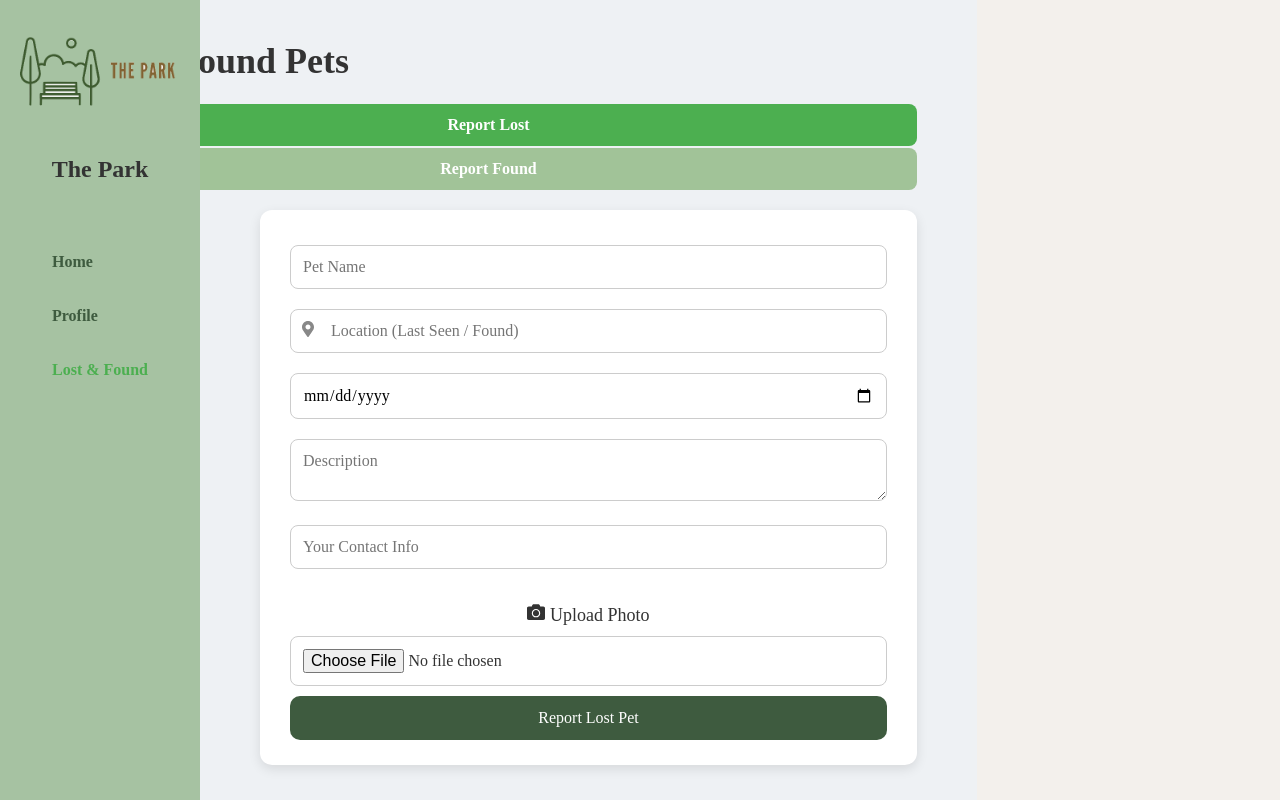
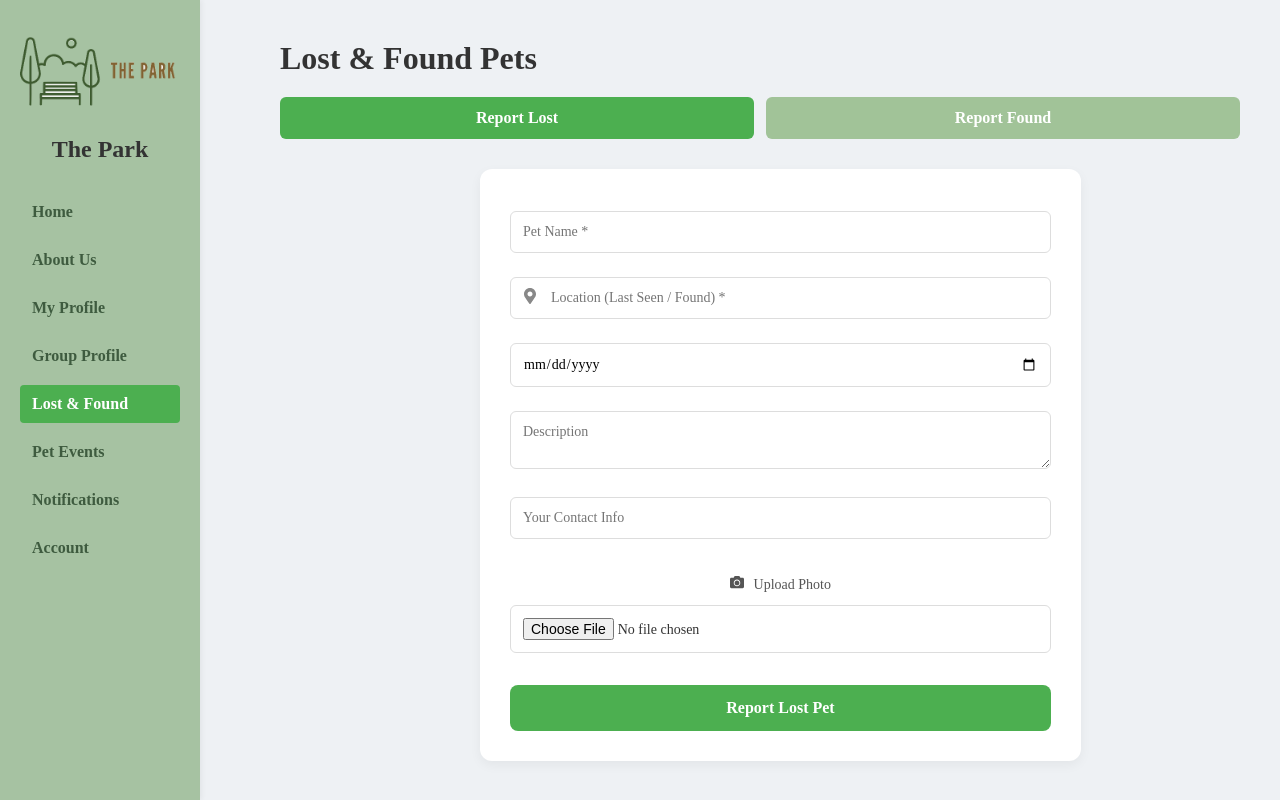
Before and after one commit to Monomyth14/Group1-COSC484, a React (Create React App) app in the folder the-park/: page /lost in a window 1280 px wide. Built offline with nearby package versions, Linux system fonts and the light colour scheme.

Commit message:
Fix LostAndFound layout: pin sidebar, push content, match app nav styles

```diff
--- a/the-park/src/LostAndFound.js
+++ b/the-park/src/LostAndFound.js
@@ -1,7 +1,14 @@
 import React, { useState } from 'react';
 import './Style/LostAndFound.css';
 import logo2 from './Images/logo2.png';
-import { FaCamera, FaMapMarkerAlt } from 'react-icons/fa';
+import cuteDog from './Images/cute-dog.jpg';
+import {
+  FaCamera,
+  FaMapMarkerAlt,
+  FaTrash,
+  FaRegHeart,
+  FaHeart,
+} from 'react-icons/fa';
 
 function LostAndFound() {
   const [tab, setTab] = useState('lost');
@@ -15,55 +22,124 @@ function LostAndFound() {
     contact: '',
   });
   const [photoPreview, setPhotoPreview] = useState(null);
+  const [searchTerm, setSearchTerm] = useState('');
 
-  const handleChange = (e) => {
+
+  const formatTimeAgo = (ts) => {
+    const diff = Date.now() - ts;
+    const minutes = Math.floor(diff / 60000);
+    if (minutes < 1) return 'Just now';
+    if (minutes < 60) return `Posted ${minutes}m ago`;
+    const hours = Math.floor(minutes / 60);
+    if (hours < 24) return `Posted ${hours}h ago`;
+    const days = Math.floor(hours / 24);
+    return `Posted ${days}d ago`;
+  };
+
+  const handleChange = (e) =>
     setForm({ ...form, [e.target.name]: e.target.value });
-  };
 
   const handleFileChange = (e) => {
     const file = e.target.files[0];
-    if (file) {
-      setPhotoPreview(URL.createObjectURL(file));
-    } else {
-      setPhotoPreview(null);
-    }
+    setPhotoPreview(file ? URL.createObjectURL(file) : null);
   };
 
   const handleSubmit = (e) => {
     e.preventDefault();
-    const newEntry = { ...form, photo: photoPreview };
-    if (tab === 'lost') {
-      setLostPets([newEntry, ...lostPets]);
-    } else {
-      setFoundPets([newEntry, ...foundPets]);
-    }
+    const entry = { ...form, photo: photoPreview, timestamp: Date.now(), favorite: false };
+    if (tab === 'lost') setLostPets([entry, ...lostPets]);
+    else setFoundPets([entry, ...foundPets]);
     setForm({ name: '', location: '', date: '', description: '', contact: '' });
     setPhotoPreview(null);
   };
 
-  const handleDelete = (index, isLost) => {
-    if (isLost) {
-      const updatedLost = lostPets.filter((_, i) => i !== index);
-      setLostPets(updatedLost);
-    } else {
-      const updatedFound = foundPets.filter((_, i) => i !== index);
-      setFoundPets(updatedFound);
-    }
+  const handleDelete = (i, isLost) => {
+    const arr = isLost ? [...lostPets] : [...foundPets];
+    arr.splice(i, 1);
+    isLost ? setLostPets(arr) : setFoundPets(arr);
   };
 
-  const renderForm = () => (
+  const handleToggleFav = (i, isLost) => {
+    const arr = isLost ? [...lostPets] : [...foundPets];
+    arr[i].favorite = !arr[i].favorite;
+    isLost ? setLostPets(arr) : setFoundPets(arr);
+  };
+
+  const renderFeed = (data, isLost) => {
+    const filtered = data.filter((p) =>
+      p.name.toLowerCase().includes(searchTerm.toLowerCase())
+    );
+
+    if (!filtered.length) {
+      return (
+        <div className="empty-state">
+          <img src={cuteDog} alt="No pets" className="empty-img" />
+          <p>No {isLost ? 'lost' : 'found'} pets found.</p>
+        </div>
+      );
+    }
+
+    return (
+      <div className="feed-grid">
+        {filtered.map((item, idx) => (
+          <div className="pet-card fade-in" key={idx}>
+            {item.photo && <img src={item.photo} alt="Pet" />}
+            <button
+              className="fav-btn"
+              onClick={() => handleToggleFav(idx, isLost)}
+            >
+              {item.favorite ? <FaHeart /> : <FaRegHeart />}
+            </button>
+            <div className="card-content">
+              <span className={`tag ${isLost ? 'lost' : 'found'}`}>
+                {isLost ? 'Lost' : 'Found'}
+              </span>
+              <h3>{item.name || 'Unnamed Pet'}</h3>
+              <p>
+                <strong>Location:</strong> {item.location || 'Unknown'}
+              </p>
+              <p>
+                <strong>Date:</strong> {item.date || 'Unknown'}
+              </p>
+              <p className="description">
+                {item.description || 'No description provided.'}
+              </p>
+              <p>
+                <strong>Contact:</strong> {item.contact || 'No contact given'}
+              </p>
+              <p className="posted-time">{formatTimeAgo(item.timestamp)}</p>
+            </div>
+            <button
+              className="delete-btn"
+              onClick={() => handleDelete(idx, isLost)}
+              title="Delete Post"
+            >
+              <FaTrash />
+            </button>
+          </div>
+        ))}
+      </div>
+    );
+  };
+
+  const renderForm = () => {
+    // require name, location & date
+    const isValid = form.name && form.location && form.date;
+    return (
       <form className="form-box" onSubmit={handleSubmit}>
         <input
           name="name"
-        placeholder="Pet Name"
+          placeholder="Pet Name *"
           value={form.name}
           onChange={handleChange}
         />
         <div className="input-group">
-        <span className="input-icon"><FaMapMarkerAlt /></span>
+          <span className="input-icon">
+            <FaMapMarkerAlt />
+          </span>
           <input
             name="location"
-          placeholder="Location (Last Seen / Found)"
+            placeholder="Location (Last Seen / Found) *"
             value={form.location}
             onChange={handleChange}
           />
@@ -102,56 +178,29 @@ function LostAndFound() {
             <img src={photoPreview} alt="Preview" />
           </div>
         )}
-      <button type="submit">
+        <button type="submit" disabled={!isValid}>
           {tab === 'lost' ? 'Report Lost Pet' : 'Report Found Pet'}
         </button>
       </form>
-  );
-
-  const renderFeed = (data, isLost) => {
-    if (!data.length) {
-      return (
-        <div className="empty-state">
-          <p>No {isLost ? 'lost' : 'found'} pets reported yet.</p>
-        </div>
-      );
-    }
-    return (
-      <div className="feed-grid">
-        {data.map((item, index) => (
-          <div className="pet-card" key={index}>
-            {item.photo && <img src={item.photo} alt="Pet" />}
-            <div className="card-content">
-              <span className={`tag ${isLost ? 'lost' : 'found'}`}>
-                {isLost ? 'Lost' : 'Found'}
-              </span>
-              <h3>{item.name || 'Unnamed Pet'}</h3>
-              <p><strong>Location:</strong> {item.location || 'Unknown'}</p>
-              <p><strong>Date:</strong> {item.date || 'Unknown'}</p>
-              <p className="description">{item.description || 'No description provided.'}</p>
-              <p><strong>Contact:</strong> {item.contact || 'No contact given'}</p>
-            </div>
-            <button
-              className="delete-btn"
-              onClick={() => handleDelete(index, isLost)}
-              title="Delete Post"
-            >
-            </button>
-          </div>
-        ))}
-      </div>
     );
   };
 
   return (
     <div className="lost-page">
       <div className="sidebar">
-        <img src={logo2} alt="The Park Logo" className="sidebar-logo" />
+        <img src={logo2} alt="Logo" className="sidebar-logo" />
         <h2 className="park-title">The Park</h2>
         <nav className="nav-links">
           <a href="/">Home</a>
-          <a href="/profile">Profile</a>
-          <a href="/lost" className="active">Lost &amp; Found</a>
+          <a href="/about">About Us</a>
+          <a href="/profile">My Profile</a>
+          <a href="/group">Group Profile</a>
+          <a href="/lost" className="active">
+            Lost &amp; Found
+          </a>
+          <a href="/events">Pet Events</a>
+          <a href="/notifications">Notifications</a>
+          <a href="/account">Account</a>
         </nav>
       </div>
 
@@ -174,6 +223,14 @@ function LostAndFound() {
 
         {renderForm()}
 
+        {/* Search bar */}
+        <input
+          className="search-box"
+          placeholder="🔍 Search by pet name…"
+          value={searchTerm}
+          onChange={(e) => setSearchTerm(e.target.value)}
+        />
+
         {tab === 'lost' ? (
           <>
             <h2>Recently Lost Pets</h2>
--- a/the-park/src/Style/LostAndFound.css
+++ b/the-park/src/Style/LostAndFound.css
@@ -1,210 +1,242 @@
-/* Main Structure */
+@import url('https://fonts.googleapis.com/css2?family=Roboto:wght@400;500;700&display=swap');
+
 .lost-page {
   display: flex;
+  min-height: 100vh;
   background-color: #EEF1F4;
-    min-height: 100vh;
-    font-family: 'Roboto', sans-serif;
 }
 
+/* Sidebar fixed */
 .sidebar {
-    width: 250px;
-    background-color: #CDE4D4;
+  width: 240px;
+  position: fixed;
+  top: 0;
+  left: 0;
+  bottom: 0;
+  background-color: #F9F9F9;    /* off‑white to match other pages */
+  box-shadow: 2px 0 5px rgba(0, 0, 0, 0.05);
+  padding: 40px 20px;
+  z-index: 10;
   display: flex;
   flex-direction: column;
-    align-items: center;
-    padding-top: 40px;
+  align-items: flex-start;
 }
 
+/* Logo & Title */
 .sidebar-logo {
-    width: 113.4px;
-    height: 167px;
-    object-fit: contain;
+  width: 100px;
+  margin-bottom: 20px;
 }
-
 .park-title {
-    margin-top: 20px;
   font-size: 24px;
+  font-weight: 700;
   color: #333;
+  margin-bottom: 30px;
 }
 
 .nav-links {
-    margin-top: 40px;
-    display: flex;
-    flex-direction: column;
-    gap: 16px;
+  width: 100%;
+}
+.nav-links a {
+  display: block;
+  padding: 10px 12px;
+  margin-bottom: 8px;
+  color: #4A4A4A;
+  text-decoration: none;
+  font-weight: 600;
+  border-radius: 4px;
+  transition: background-color 0.2s, color 0.2s;
+}
+.nav-links a:hover,
+.nav-links a.active {
+  background-color: #4CAF50;
+  color: #FFF;
+}
+.nav-links a:focus {
+  outline: none;
 }
 
-  .nav-links a {
-    text-decoration: none;
-    color: #333;
-    font-weight: 600;
+.lost-main {
+  margin-left: 240px;
+  flex: 1;
+  padding: 40px;
 }
 
-  .nav-links a.active,
-  .nav-links a:hover {
-    color: #4CAF50;
-  }
-
-  /* Main Area */
-  .lost-main {
-    flex: 1;
-    padding: 40px 60px;
-  }
-
+/* Heading & Tabs */
 .lost-main h1 {
-    font-size: 36px;
-    margin-bottom: 24px;
-  }
-
-  .tab-buttons {
+  font-size: 32px;
   margin-bottom: 20px;
 }
-
+.tab-buttons {
+  display: flex;
+  gap: 12px;
+  margin-bottom: 30px;
+}
 .tab-buttons button {
-    margin-right: 10px;
-    padding: 12px 25px;
+  flex: 1;
+  padding: 12px 0;
   border: none;
+  border-radius: 6px;
+  font-weight: 600;
   background-color: #A1C398;
-    color: #fff;
-    font-weight: 600;
-    border-radius: 8px;
+  color: #FFF;
   cursor: pointer;
-    transition: all 0.3s;
+  transition: background-color 0.2s, transform 0.1s;
 }
-
 .tab-buttons button.active,
 .tab-buttons button:hover {
   background-color: #4CAF50;
-    transform: translateY(-2px);
+}
+.tab-buttons button:active {
+  transform: translateY(1px);
 }
 
-  /* Form Box */
+/* Form container */
 .form-box {
-    background-color: #fff;
-    padding: 25px 30px;
+  background-color: #FFF;
+  padding: 30px;
   border-radius: 12px;
-    box-shadow: 0 4px 12px rgba(0, 0, 0, 0.1);
+  box-shadow: 0 4px 12px rgba(0,0,0,0.05);
   margin-bottom: 40px;
 }
-
 .form-box input,
 .form-box textarea {
   width: 100%;
   padding: 12px;
-    margin: 10px 0;
-    border: 1px solid #ccc;
-    border-radius: 8px;
+  margin: 12px 0;
+  border: 1px solid #DDD;
+  border-radius: 6px;
+  font-size: 14px;
 }
-
 .input-group {
   position: relative;
 }
-
 .input-icon {
   position: absolute;
   top: 50%;
-    left: 10px;
+  left: 12px;
   transform: translateY(-50%);
   color: #888;
 }
-
 .input-group input {
   padding-left: 40px;
 }
 
-  /* Feed Grid */
+/* File upload */
+.file-upload {
+  margin: 16px 0;
+  text-align: center;
+}
+.upload-label {
+  cursor: pointer;
+  font-size: 14px;
+  color: #555;
+}
+.upload-label .icon {
+  margin-right: 6px;
+}
+
+.preview img {
+  display: block;
+  max-width: 200px;
+  margin: 12px auto;
+  border-radius: 8px;
+}
+
+/* Submit button */
+.form-box button {
+  display: block;
+  width: 100%;
+  padding: 14px 0;
+  background-color: #4CAF50;
+  color: #FFF;
+  font-weight: 700;
+  border: none;
+  border-radius: 8px;
+  cursor: pointer;
+  margin-top: 20px;
+}
+
+/* Feed grid & cards */
 .feed-grid {
   display: grid;
+  grid-gap: 20px;
   grid-template-columns: repeat(auto-fit, minmax(280px, 1fr));
-    gap: 20px;
 }
-
-  /* Pet Card */
 .pet-card {
-    background: white;
-    border-radius: 16px;
+  background: #FFF;
+  border-radius: 12px;
   overflow: hidden;
-    box-shadow: 0 6px 12px rgba(0,0,0,0.1);
+  box-shadow: 0 4px 8px rgba(0,0,0,0.05);
   position: relative;
-    transition: transform 0.2s;
+  transition: transform 0.1s;
 }
-
 .pet-card:hover {
-    transform: translateY(-5px);
+  transform: translateY(-4px);
 }
-
 .pet-card img {
   width: 100%;
-    height: 200px;
+  height: 180px;
   object-fit: cover;
 }
-
 .card-content {
-    padding: 15px;
+  padding: 16px;
 }
-
 .tag {
   display: inline-block;
-    background-color: #ccc;
-    padding: 2px 8px;
+  padding: 4px 8px;
   border-radius: 12px;
   font-size: 12px;
   margin-bottom: 8px;
 }
-
-  .tag.lost {
-    background-color: #f44336;
-    color: white;
+.tag.lost { background: #f44336; color: #FFF; }
+.tag.found { background: #4CAF50; color: #FFF; }
+.card-content h3 {
+  margin: 6px 0;
+  font-size: 18px;
+}
+.card-content p {
+  margin: 4px 0;
+  font-size: 14px;
 }
 
-  .tag.found {
-    background-color: #4CAF50;
-    color: white;
+/* Delete button */
+.delete-btn {
+  position: absolute;
+  top: 12px;
+  right: 12px;
+  background: none;
+  border: none;
+  font-size: 18px;
+  color: #f44336;
+  cursor: pointer;
 }
 
-  .description {
-    margin: 8px 0;
-  }
-
-  .delete-btn {
-    background: none;
-    border: none;
-    color: #f44336;
-    position: absolute;
-    top: 10px;
-    right: 10px;
-    cursor: pointer;
-    font-size: 18px;
-  }
-
-  /* Empty State */
+/* Empty state */
 .empty-state {
-    margin-top: 40px;
   text-align: center;
   color: #777;
+  margin-top: 40px;
 }
-
-  .empty-img {
-    width: 200px;
+.empty-state .empty-img {
+  width: 180px;
   margin-bottom: 20px;
 }
 
-  /* Responsive */
 @media (max-width: 768px) {
-    .lost-page {
-      flex-direction: column;
-    }
   .sidebar {
+    position: relative;
     width: 100%;
     flex-direction: row;
-      justify-content: center;
+    align-items: center;
+    justify-content: space-around;
+    padding: 20px;
+    box-shadow: none;
   }
+  .sidebar-logo { display: none; }
   .lost-main {
+    margin-left: 0;
     padding: 20px;
   }
-    .posted-time {
-        margin-top: 8px;
-        font-size: 13px;
-        color: #888;
+  .tab-buttons { flex-direction: column; }
 }
-  }
```
Lines whose indentation alone changed are shown as unchanged.
